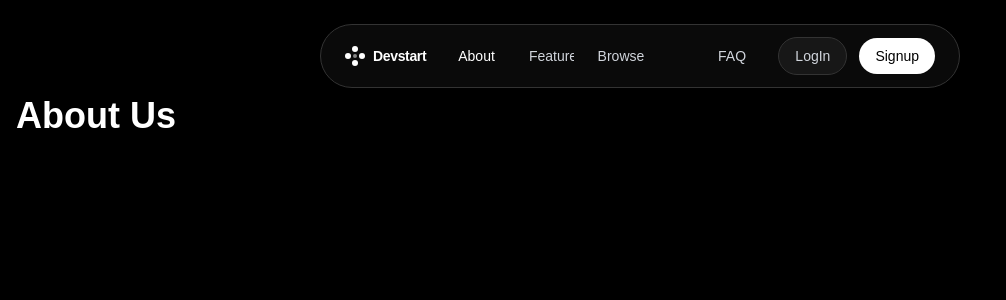
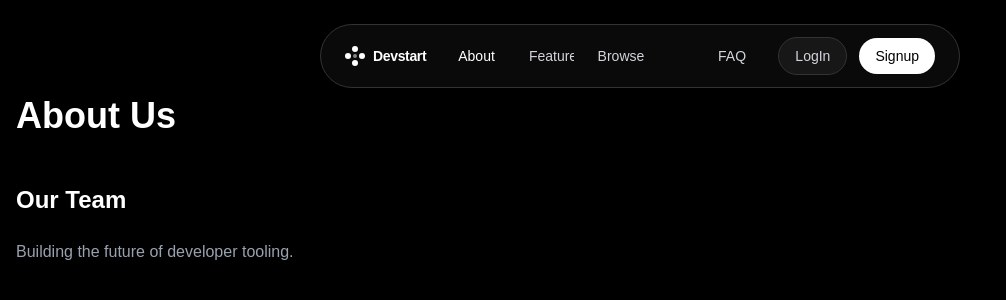
Before and after one commit to jayanth1542/DevStart, a Next.js app: page /about in a window 1280 px wide. Shown: the top 300 px of the page, without its empty margins (0-1006 px from the left). Built offline with nearby package versions, Linux system fonts and the light colour scheme.

Commit message:
app: implement team section in about page

```diff
--- a/src/app/about/page.tsx
+++ b/src/app/about/page.tsx
@@ -6,6 +6,10 @@ export default function AboutPage() {
     <div className="min-h-screen pt-24 pb-16 px-4 bg-black text-white">
       <div className="max-w-7xl mx-auto">
         <h1 className="text-4xl font-bold mb-8">About Us</h1>
+        <section className="mt-12">
+          <h2 className="text-2xl font-semibold mb-6">Our Team</h2>
+          <p className="text-gray-400">Building the future of developer tooling.</p>
+        </section>
       </div>
     </div>
   );
```
